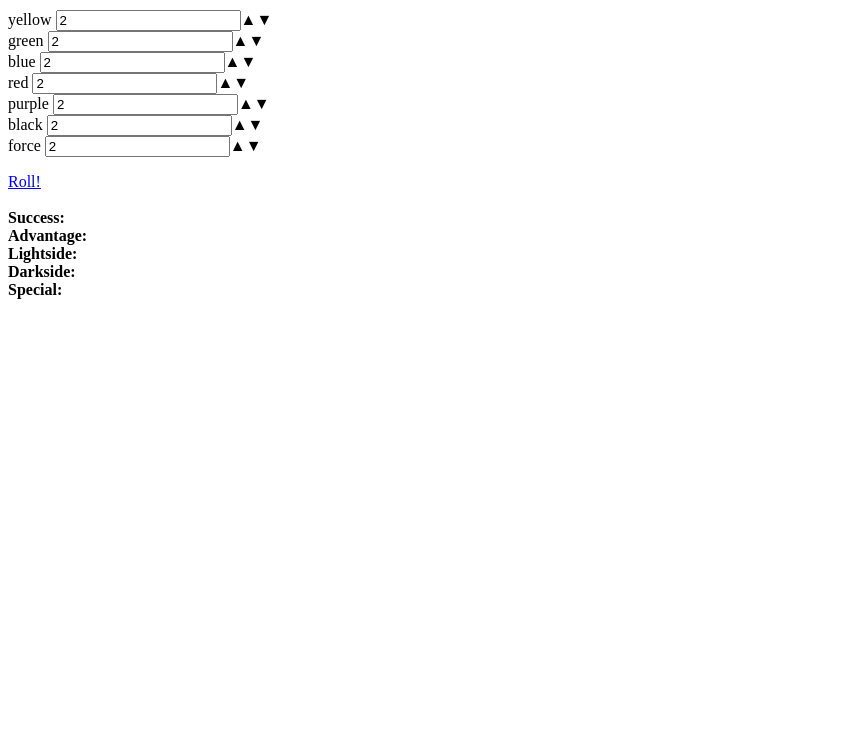
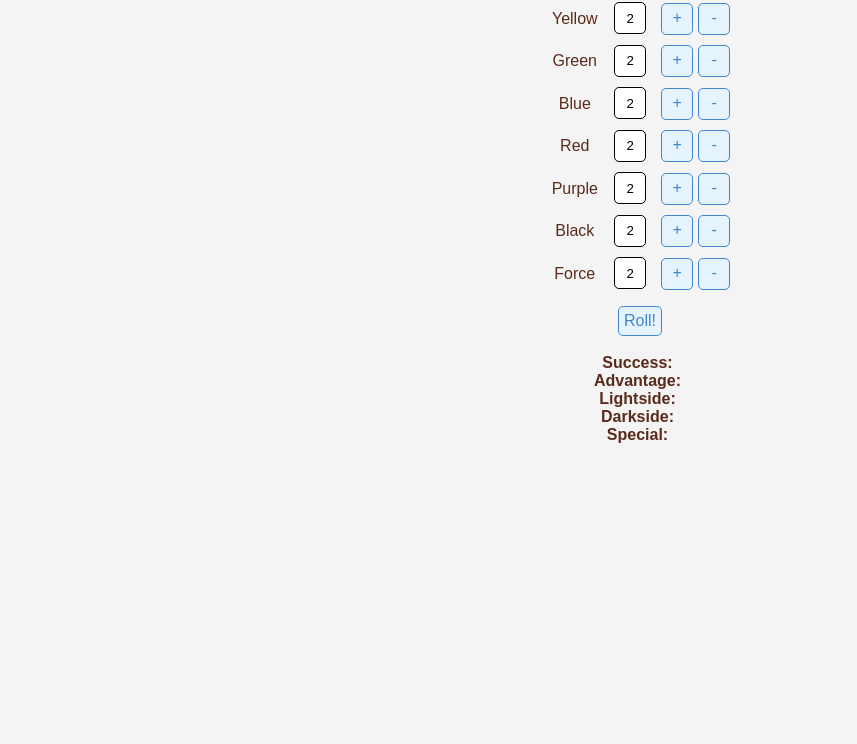
Before and after one commit to dyeje/swDiceRoller, a website: page index.pug in a window 1280 px wide. Shown: the part 56-800 px from the top of the page, without its empty margins (0-857 px from the left). Drawn offline with nearby package versions, Linux system fonts and the light colour scheme; files that its build step writes are made by us from their sources.

Commit message:
First pass at styling

```diff
--- a/index.pug
+++ b/index.pug
@@ -13,8 +13,8 @@ html
         .die-control
           label(for=dieType)= dieType
           input(name=dieType, min='0', value='2')
-          a.quantity-control.up(href='#') &#x25B2;
-          a.quantity-control.down(href='#') &#x25BC;
+          a.quantity-control.up(href='#') +
+          a.quantity-control.down(href='#') -
 
     a.roll(href='javascript:;') Roll!
 
--- a/styles.scss
+++ b/styles.scss
@@ -1,6 +1,58 @@
+$background: #F4F4F4;
+$header-text: #5B2B16;
+$regular-text: #5A2B1A;
+$link: #4186CD;
+$link-background: #E5F3FD;
+
+body {
+  font-family: sans-serif;
+  margin: auto;
+  width: 50%;
+  text-align: center;
+  background-color: $background;
+  color: $regular-text;
+}
+
+h1 {
+  color: $header-text;
+}
+
+a {
+  display: inline-block;
+  text-decoration: none;
+  color: $link;
+  border: 1px solid $link;
+  padding: 5px;
+  background-color: $link-background;
+  border-radius: 5px;
+}
+
+.die-control {
+  margin-bottom: 10px;
+  label {
+    display: inline-block;
+    width: 50px;
+    margin-right: 5px;
+    text-transform:capitalize;
+    vertical-align: middle;
+  }
+
+  input {
+    padding: 5px;
+    height: 32px;
+    width: 32px;
+    text-align: center;
+    border: 1px solid black;
+    border-radius: 5px;
+    margin: 0px 10px 0px 5px;
+  }
+}
+
 .quantity-control {
+  height: 20px;
+  width: 20px;
+  margin-left: 5px;
   text-decoration: none;
-  color: black;
 }
 
 .result-container {
```
